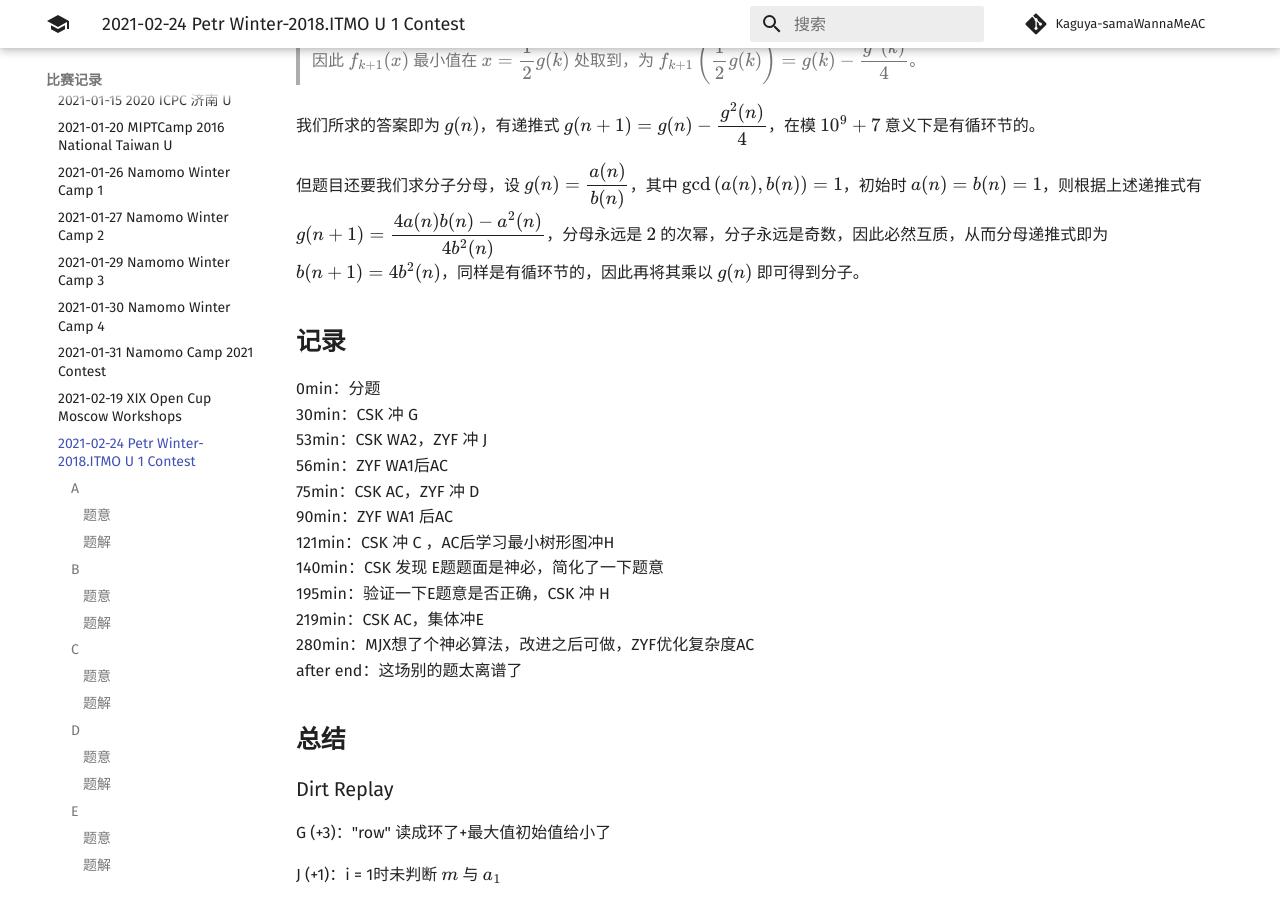
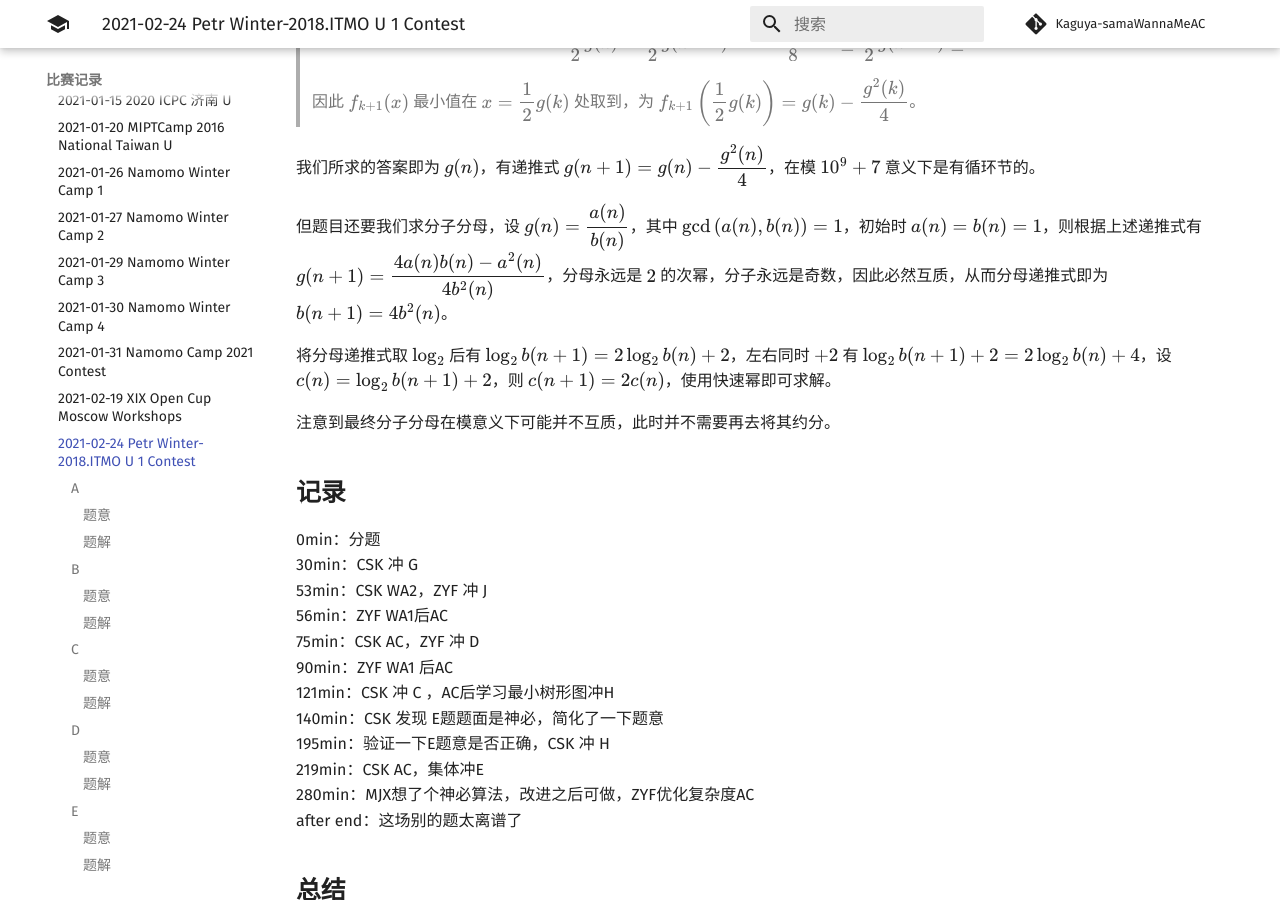
Before and after one commit to Kaguya-samaWannaMeAC/kaguya-samawannameac.github.io, an MkDocs documentation site: the page built from docs/contest/2021-02-24 Petrozavodsk Winter-2018. ITMO U 1 Contest.md, in a window 1280 px wide and 900 px high, scrolled down 4964 px. Built offline with MkDocs 1.6.1 and Material for MkDocs 9.7.7, drawn with Linux system fonts in a browser that asks for light colours; formulas are drawn with MathJax 3; comment, search, counter and statistics services are not loaded; some of the changed text lies outside the part shown.

Commit message:
Update 2021-02-24 Petrozavodsk Winter-2018. ITMO U 1 Contest.md

```diff
--- a/docs/contest/2021-02-24 Petrozavodsk Winter-2018. ITMO U 1 Contest.md
+++ b/docs/contest/2021-02-24 Petrozavodsk Winter-2018. ITMO U 1 Contest.md
@@ -53,8 +53,10 @@ $2^n$ 个能力值不同的人构成竞赛二叉树，底层排列所有可能
 其实底层排列顺序没有意义，问题本质相当于将能力值第 $k$ 大的人放到第一个，然后接下来等以随机顺序在后面放其它人，只要前 $2^i-1$ 个人能力都比它小那它就可以赢下第 $i$ 局，有 $2^n-k$ 个人能力比他小，从而答案即为
 
 $$
-\sum_{i=1}^n \frac{\dbinom{n-k}{2^i-1}}{\dbinom{2^n-1}{2^i-1}}
+\sum_{i=1}^n \frac{\dbinom{2^n-k}{2^i-1}}{\dbinom{2^n-1}{2^i-1}}
 $$
+
+需要注意除了冠军之外被击败的那一场也算作一场轮次，需要加上。
 
 这题需要用 double 输出，我们可以将阶乘取 $\lg$，再数个 $\lg$ 加起来 $\exp$ 回去后累加即可。
 
@@ -211,7 +213,11 @@ $$
 
 我们所求的答案即为 $g(n)$，有递推式 $g(n+1) = g(n) - \dfrac{g^2(n)}{4}$，在模 $10^9+7$ 意义下是有循环节的。
 
-但题目还要我们求分子分母，设 $g(n)=\dfrac{a(n)}{b(n)}$，其中 $\gcd\left(a(n),b(n)\right)=1$，初始时 $a(n)=b(n)=1$，则根据上述递推式有 $g(n+1) = \dfrac{4a(n)b(n)-a^2(n)}{4b^2(n)}$，分母永远是 $2$ 的次幂，分子永远是奇数，因此必然互质，从而分母递推式即为 $b(n+1)=4b^2(n)$，同样是有循环节的，因此再将其乘以 $g(n)$ 即可得到分子。
+但题目还要我们求分子分母，设 $g(n)=\dfrac{a(n)}{b(n)}$，其中 $\gcd\left(a(n),b(n)\right)=1$，初始时 $a(n)=b(n)=1$，则根据上述递推式有 $g(n+1) = \dfrac{4a(n)b(n)-a^2(n)}{4b^2(n)}$，分母永远是 $2$ 的次幂，分子永远是奇数，因此必然互质，从而分母递推式即为 $b(n+1)=4b^2(n)$。
+
+将分母递推式取 $\log_2$ 后有 $\log_2b(n+1)=2\log_2b(n)+2$，左右同时 $+2$ 有 $\log_2b(n+1)+2=2\log_2b(n)+4$，设 $c(n)=\log_2b(n+1)+2$，则 $c(n+1)=2c(n)$，使用快速幂即可求解。
+
+注意到最终分子分母在模意义下可能并不互质，此时并不需要再去将其约分。
 
 ## **记录**
 
```
Also changed, not shown: other parts of docs/contest/2021-02-24 Petrozavodsk Winter-2018. ITMO U 1 Contest.md (+2 -2 lines).
